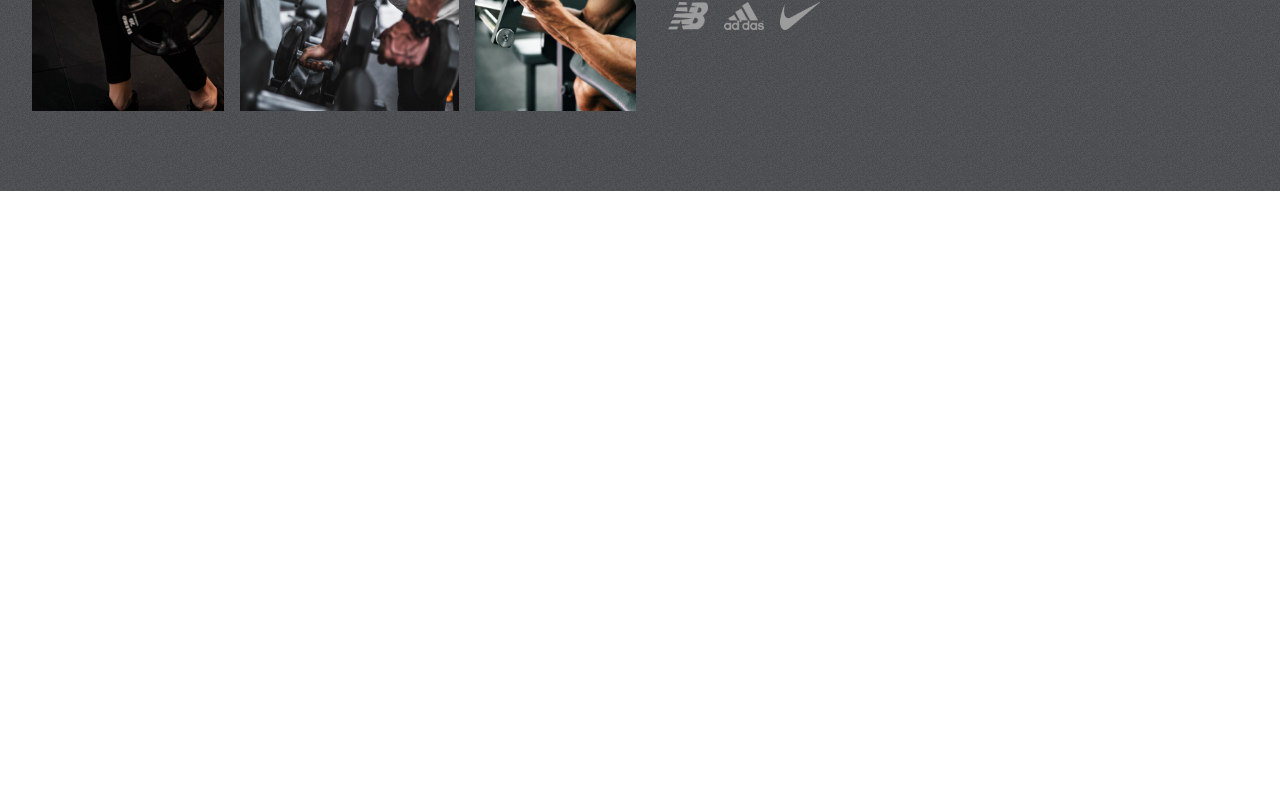
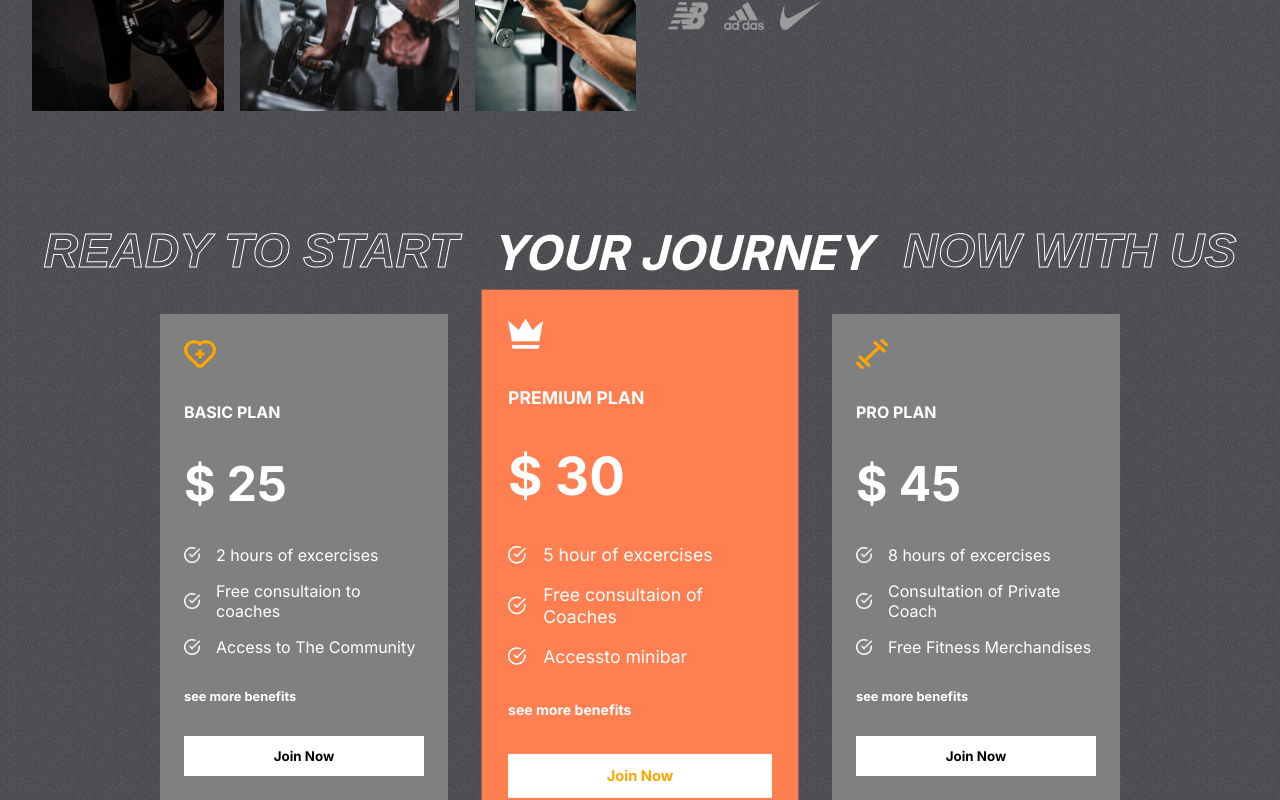
Before and after one commit to raselcsedev/fitClub-starter, a React (Create React App) app: page / in a window 1280 px wide. Shown: the part 1604-2404 px from the top of the page. Before the commit the page ends 1795 px from the top, so only its background shows below. Built offline with nearby package versions, Linux system fonts and the light colour scheme.

Commit message:
plans section designed

```diff
--- a/src/App.js
+++ b/src/App.js
@@ -1,5 +1,6 @@
 import './App.css';
 import Hero from './components/Hero/Hero';
+import Plans from './components/Plans/Plans';
 import Programs from './components/Programs/Programs';
 import Reasons from './components/Reasons/Reasons';
 function App() {
@@ -8,6 +9,7 @@
           <Hero />
           <Programs />
           <Reasons />
+          <Plans />
     </div>
   );
 }
--- /dev/null
+++ b/src/components/Plans/Plans.css
@@ -0,0 +1,64 @@
+.plans-container{
+    margin-top: -4rem;
+    padding: 0 2rem;
+    display: flex;
+    flex-direction: column;
+    grid-area: 4rem;
+    position: relative;
+}
+.plans{
+    margin-top: 2rem;
+    display: flex;
+    align-items: center;
+    justify-content: center;
+    gap: 3rem;
+}
+.plan{
+    display: flex;
+    flex-direction: column;
+    background-color: grey;
+    color: white;
+    gap: 2rem;
+    padding: 1.5rem;
+    width: 15rem;
+}
+.plan:nth-child(2){
+    background-color: coral;
+    transform: scale(1.1);
+}
+.plan>svg{
+    fill: orange;
+    width: 2rem;
+    height: 2rem;
+}
+.plan>:nth-child(2){
+    font-size: 1rem;
+    font-weight: bold;
+}
+.plan>:nth-child(3){
+    font-size: 3rem;
+    font-weight: bold;
+}
+.plan>:nth-child(5){
+    font-size: 0.8rem;
+    font-weight: bold;
+}
+.features{
+    display: flex;
+    flex-direction: column;
+    gap: 1rem;
+}
+.feature{
+    display: flex;
+    align-items: center;
+    gap: 1rem;
+}
+.feature>img{
+    width: 1rem;
+}
+.plans>:nth-child(2)>svg{
+    fill: white;
+}
+.plans>:nth-child(2)>button{
+    color: orange;
+}
--- /dev/null
+++ b/src/components/Plans/Plans.js
@@ -0,0 +1,41 @@
+import React from "react";
+import "./Plans.css";
+import whiteTick from "../../assets/whiteTick.png";
+import { plansData } from "../../data/plansData";
+
+const Plans = () => {
+  return (
+    <div className="plans-container">
+      <div className="programs-header" style={{ gap: "2rem" }}>
+        <span className="stroke-text">ready to start</span>
+        <span>your journey</span>
+        <span className="stroke-text">now with us</span>
+      </div>
+
+      <div className="plans">
+        {plansData.map((plan, i) => (
+          <div className="plan" key={i}>
+            {plan.icon}
+            <span>{plan.name}</span>
+            <span>$ {plan.price}</span>
+
+            <div className="features">
+                {plan.features.map((feature, i)=>(
+                    <div className="feature">
+                        {<img src={whiteTick} alt="" />}
+                        <span key={i}> {feature}</span>
+                    </div>
+                ))}
+            </div>
+            <div>
+                <span>see more benefits</span>
+            </div>
+            <button className="btn">Join Now</button>
+          </div>
+        ))}
+      </div>
+    </div>
+  );
+};
+
+export default Plans;
```
